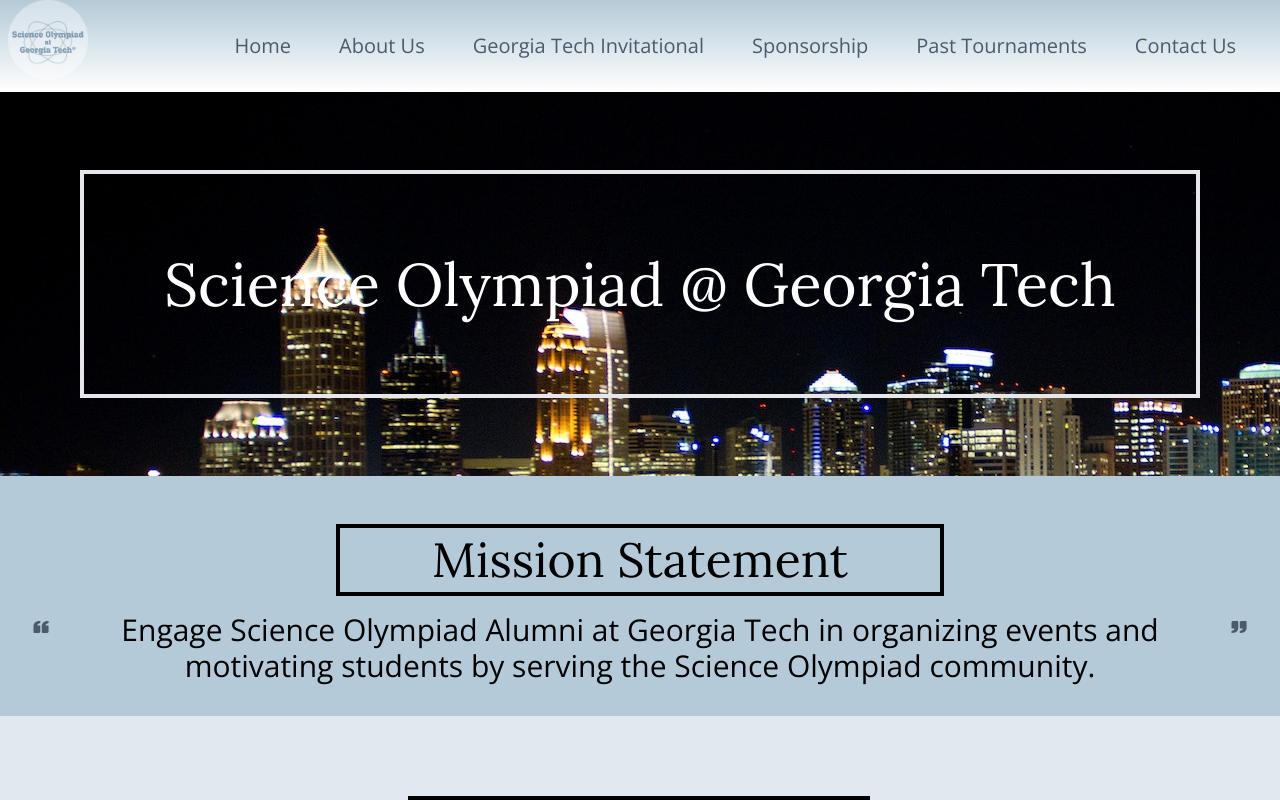
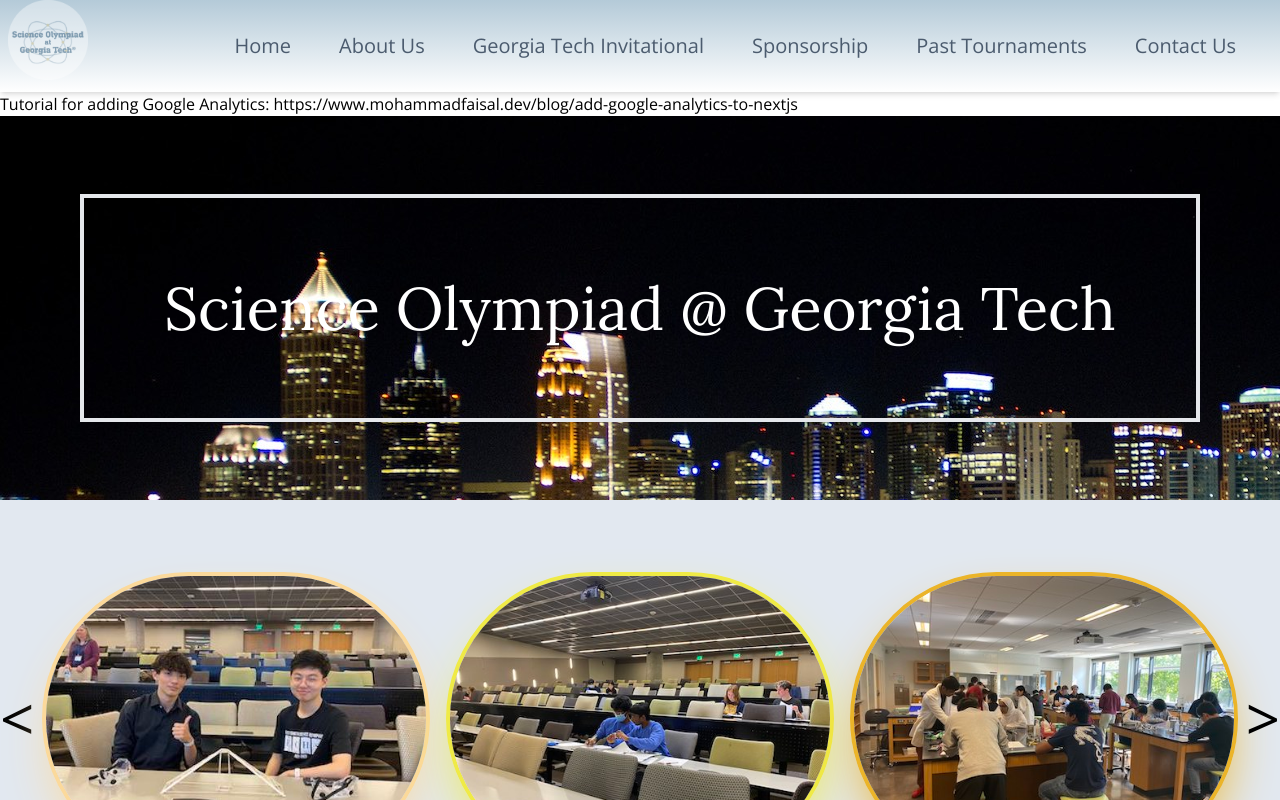
Before and after one commit to scioly-gatech/website, a Next.js app: page / in a window 1280 px wide. Shown: the top 800 px of the page. Built offline with nearby package versions, Linux system fonts and the light colour scheme.

Commit message:
Remove comments

```diff
--- a/src/app/page.tsx
+++ b/src/app/page.tsx
@@ -136,7 +136,7 @@
 }, [])
   return (
     <>
-    {/* Tutorial for adding Google Analytics: https://www.mohammadfaisal.dev/blog/add-google-analytics-to-nextjs
+   Tutorial for adding Google Analytics: https://www.mohammadfaisal.dev/blog/add-google-analytics-to-nextjs
     <Script
         strategy="lazyOnload"
         src={`https://www.googletagmanager.com/gtag/js?id=${process.env.NEXT_PUBLIC_GOOGLE_ANALYTICS}`}
@@ -153,7 +153,6 @@
                 `}
       </Script>
 
-*/}
     <main className="bg-slate-200 dark:bg-darkBlue h-full w-screen">
     <AnimatePresence>
       <motion.div
@@ -165,7 +164,7 @@
        <h1 className={`text-6xl text-center border-4 borer-white text-white lg:p-20 m-4 mx-12 w-screen, ${play.className}`}><span className="">Science Olympiad @ Georgia Tech </span></h1>
     </motion.div>
     </AnimatePresence>
-{/*
+
     <div id="smallCarousel" className="flex lg:hidden flex-row justify-center py-16 ">
 
         <button id="left" onClick={() => {
@@ -195,7 +194,7 @@
         </div>
         <button id="right" onClick={() => changePic(true)} className="text-6xl"> &gt; </button>
     </div>
-    */}
+
 <AnimatePresence>
     <motion.div
       initial={{opacity:0}}
```
